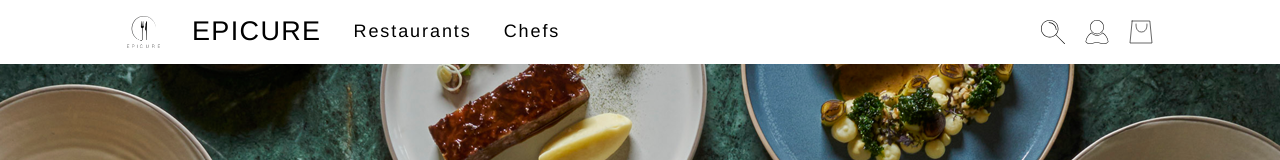
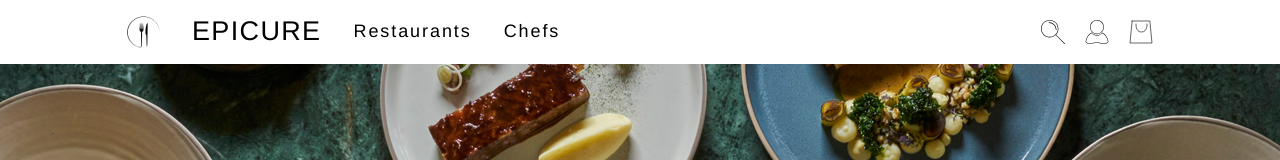
Before and after one commit to IdoAviramMoveo/epicure, a React (Create React App) app: page / in a window 1280 px wide. Shown: the top 160 px of the page. Built offline with nearby package versions, Linux system fonts and the light colour scheme.

Commit message:
Fixed epicure logo in navbar

```diff
--- a/src/components/Header/Header.tsx
+++ b/src/components/Header/Header.tsx
@@ -2,7 +2,7 @@ import { Link } from "react-router-dom";
 
 import "./Header.scss";
 import hamburgerLogo from "../../assets/images/hamburgerLogo.svg";
-import epicureLogo from "../../assets/images/epicureLogo.png";
+import epicureLogo2 from "../../assets/images/epicureLogo2.png";
 import bagLogo from "../../assets/images/bagLogo.svg";
 import searchLogo from "../../assets/images/searchLogo.svg";
 import userLogo from "../../assets/images/userLogo.svg";
@@ -13,7 +13,7 @@ const Header = () => {
       <header className='header'>
         <img className='hamburger-menu' src={hamburgerLogo} alt='Menu' />
 
-        <img className='app-logo' src={epicureLogo} alt='Epicure Logo' />
+        <img className='app-logo' src={epicureLogo2} alt='Epicure Logo' />
 
         <div className='navbar-links'>
           <Link to='/' className='big-link'>
```
Also changed, not shown: src/assets/images/epicureLogo2.png (added).
